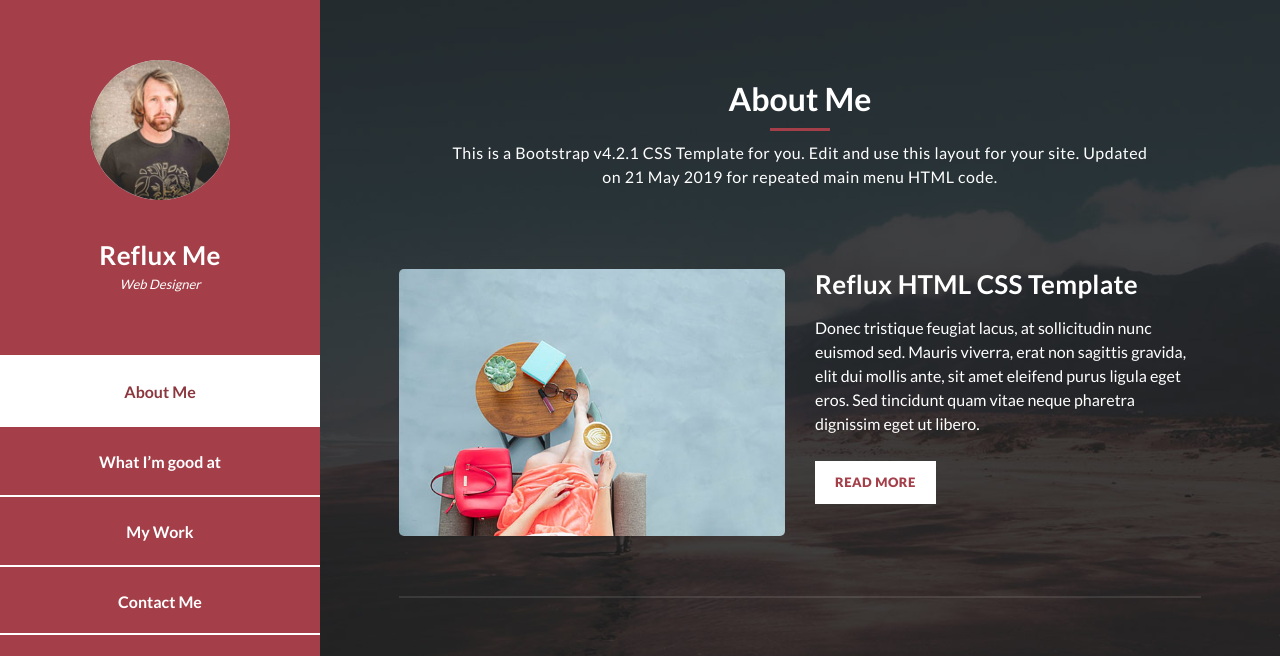
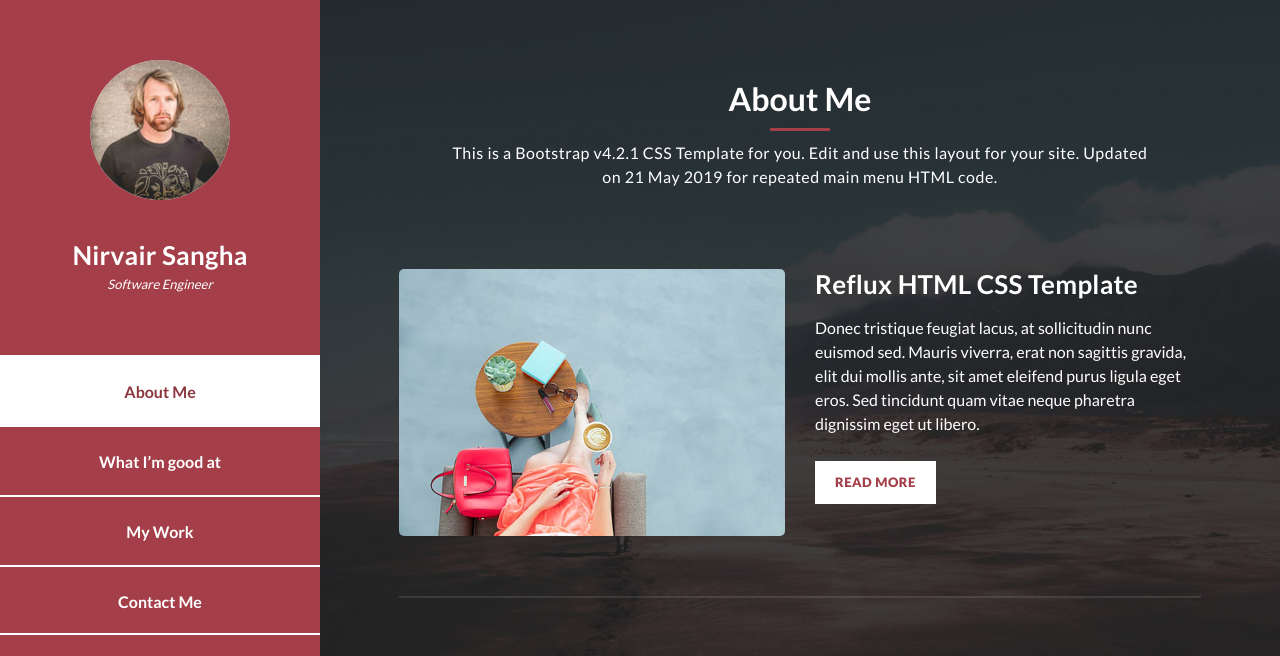
Before and after one commit to Nirvair-Sangha/PortfolioTester, a plain HTML site: page index.html in a window 1280 px wide. Shown: the top 656 px of the page. Drawn offline with Linux system fonts and the light colour scheme.

Commit message:
first commit

```diff
--- a/index.html
+++ b/index.html
@@ -40,8 +40,8 @@ https://templatemo.com/tm-531-reflux
               <a href="#"><img src="assets/images/author-image.jpg" alt="" /></a>
             </div>
             <div class="author-content">
-              <h4>Reflux Me</h4>
-              <span>Web Designer</span>
+              <h4>Nirvair Sangha</h4>
+              <span>Software Engineer</span>
             </div>
             <nav class="main-nav" role="navigation">
               <ul class="main-menu">
```
